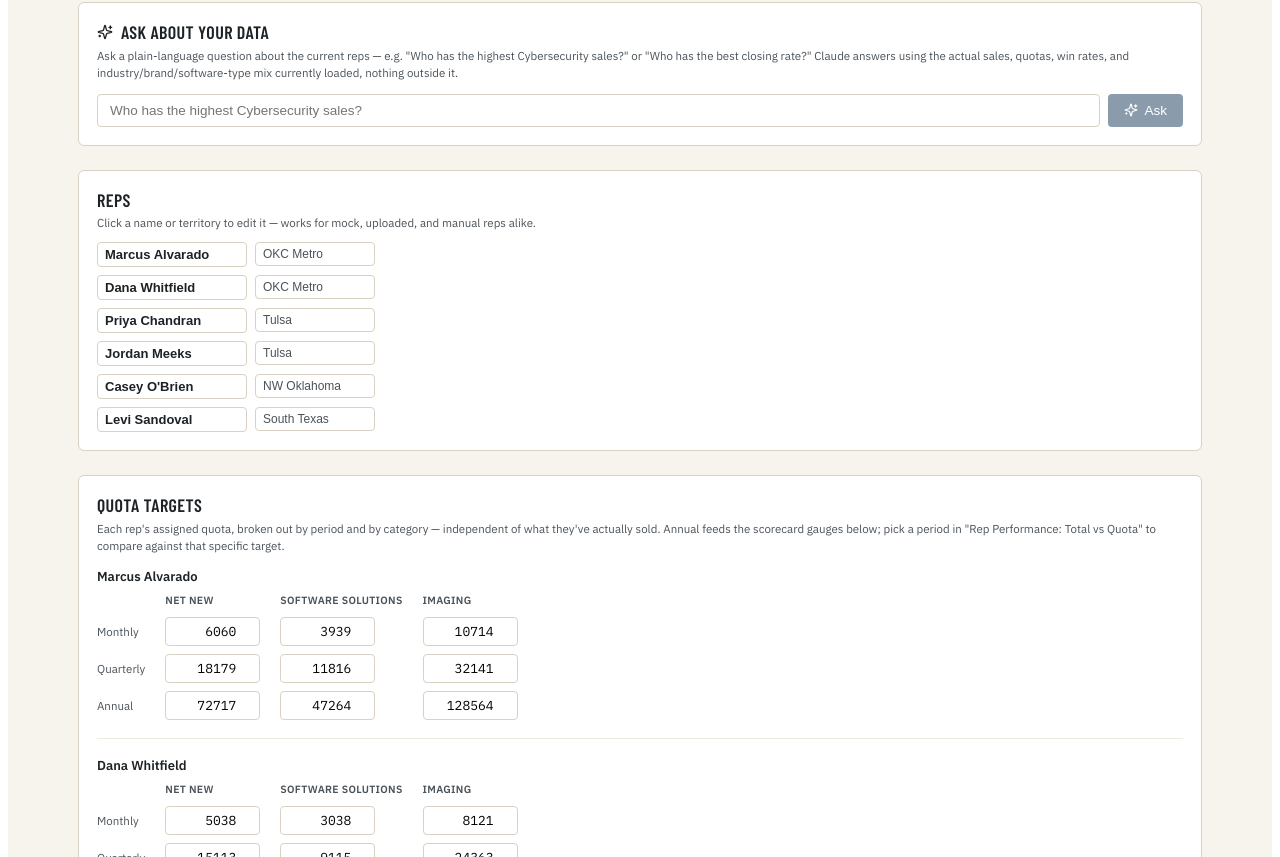
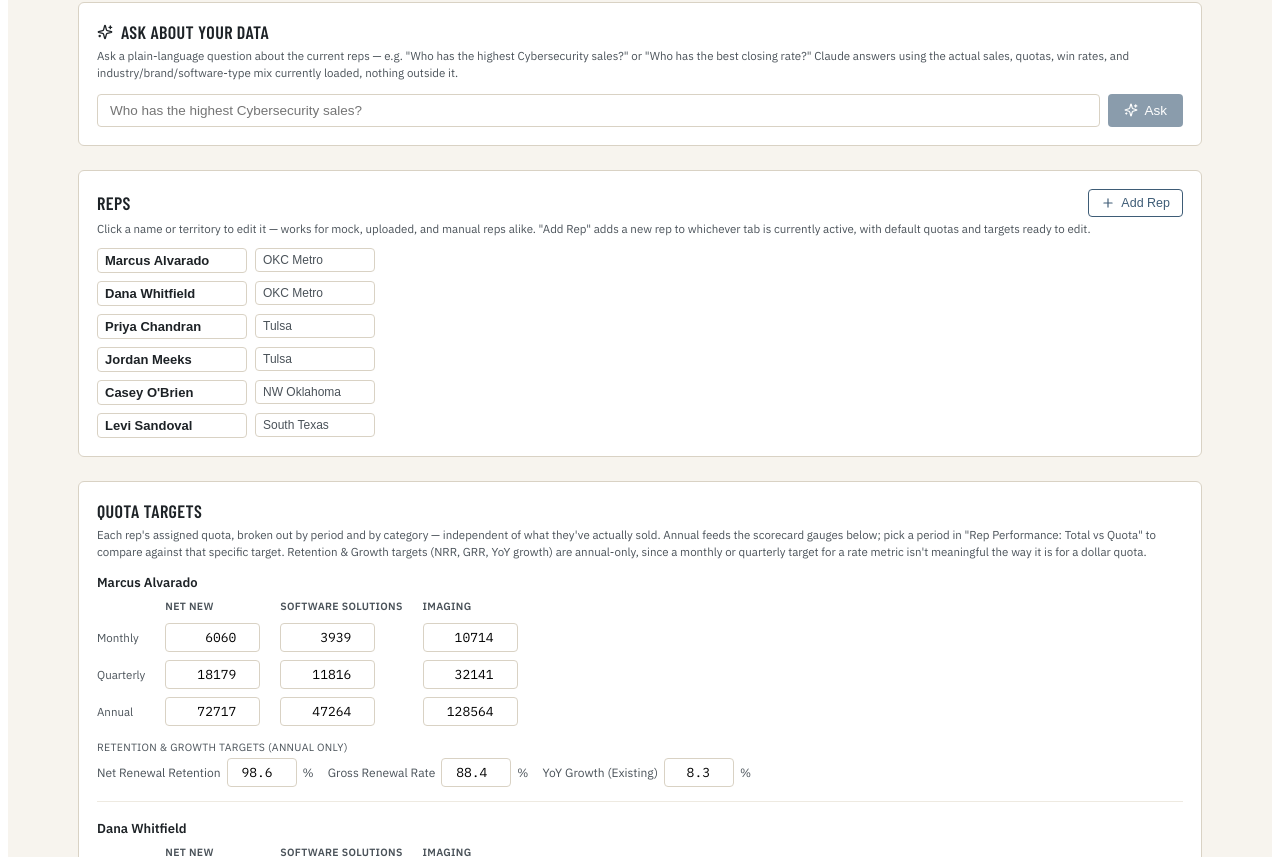
Before and after one commit to necker44/kpi-scorecard-generator, a React (Vite) app: page / in a window 1280 px wide. Shown: the part 363-1220 px from the top of the page. Built offline with nearby package versions, Linux system fonts and the light colour scheme.

Commit message:
Add Retention quota, and add rep button

```diff
--- a/src/App.jsx
+++ b/src/App.jsx
@@ -71,6 +71,9 @@ const DEFAULT_RETENTION_MATRIX = {
 function cloneRetentionMatrix(m) {
   return { monthly: { ...m.monthly }, quarterly: { ...m.quarterly }, annual: { ...m.annual } };
 }
+// Retention/growth quota targets are annual-only — there's no meaningful monthly/quarterly
+// target for a rate metric like NRR the way there is for a dollar sales quota.
+const DEFAULT_RETENTION_QUOTA = { nrr: 100, grr: 90, yoyGrowth: 10 };
 
 // ---------- Mock HubSpot-style data ----------
 const REPS = [
@@ -133,6 +136,7 @@ function generateMockData() {
   const quotaMatrix = {};
   const actualMatrix = {};
   const retentionMatrix = {};
+  const retentionQuota = {};
   let dealId = 1;
 
   REPS.forEach((rep) => {
@@ -221,9 +225,15 @@ function generateMockData() {
       quarterly: { nrr: round1(annualNRR + (rnd() - 0.5) * 5), grr: round1(Math.min(annualGRR + (rnd() - 0.5) * 5, 100)), yoyGrowth: round1(annualYoY + (rnd() - 0.5) * 5) },
       monthly: { nrr: round1(annualNRR + (rnd() - 0.5) * 7), grr: round1(Math.min(annualGRR + (rnd() - 0.5) * 7, 100)), yoyGrowth: round1(annualYoY + (rnd() - 0.5) * 7) },
     };
+    // Annual-only targets — company goals are usually a bit more uniform than actual results.
+    retentionQuota[rep.name] = {
+      nrr: round1(100 + (rnd() - 0.5) * 6),
+      grr: round1(90 + (rnd() - 0.5) * 4),
+      yoyGrowth: round1(10 + (rnd() - 0.5) * 4),
+    };
   });
 
-  return { deals, activities, quotaMatrix, actualMatrix, retentionMatrix };
+  return { deals, activities, quotaMatrix, actualMatrix, retentionMatrix, retentionQuota };
 }
 
 // ---------- File parsing helpers ----------
@@ -824,6 +834,7 @@ function saveToLocalStorage(state) {
       quotaMatrix: state.quotaMatrix,
       actualMatrix: state.actualMatrix,
       retentionMatrix: state.retentionMatrix,
+      retentionQuota: state.retentionQuota,
       fileNames: state.fileNames,
       insights: state.insights,
       deals: serializeDeals(state.deals),
@@ -831,6 +842,7 @@ function saveToLocalStorage(state) {
       manualDeals: serializeDeals(state.manualDeals || []),
       manualRoster: state.manualRoster || [],
       mockRoster: state.mockRoster || [],
+      uploadRoster: state.uploadRoster || [],
       metricOverrides: state.metricOverrides || {},
     };
     window.localStorage.setItem(STORAGE_KEY, JSON.stringify(serializable));
@@ -848,10 +860,12 @@ function loadFromLocalStorage() {
     parsed.manualDeals = deserializeDeals(parsed.manualDeals);
     parsed.manualRoster = parsed.manualRoster || [];
     parsed.mockRoster = parsed.mockRoster || null;
+    parsed.uploadRoster = parsed.uploadRoster || [];
     parsed.metricOverrides = parsed.metricOverrides || {};
     parsed.quotaMatrix = parsed.quotaMatrix || null;
     parsed.actualMatrix = parsed.actualMatrix || {};
     parsed.retentionMatrix = parsed.retentionMatrix || {};
+    parsed.retentionQuota = parsed.retentionQuota || {};
     return parsed;
   } catch (e) {
     console.warn("Couldn't load saved scorecard data:", e);
@@ -1156,6 +1170,7 @@ export default function App() {
   const initialMockRoster = useMemo(() => REPS.map((r) => ({ originalName: r.name, displayName: r.name, territory: r.territory })), []);
   const [mockRoster, setMockRoster] = useState(saved?.mockRoster ?? initialMockRoster);
   const [uploadedDeals, setUploadedDeals] = useState(saved?.deals ?? []);
+  const [uploadRoster, setUploadRoster] = useState(saved?.uploadRoster ?? []);
   const [uploadedActivities, setUploadedActivities] = useState(saved?.activities ?? []);
   const [fileNames, setFileNames] = useState(saved?.fileNames ?? []);
   const [manualRoster, setManualRoster] = useState(saved?.manualRoster ?? []);
@@ -1166,6 +1181,9 @@ export default function App() {
   );
   const [retentionMatrix, setRetentionMatrix] = useState(
     saved?.retentionMatrix && Object.keys(saved.retentionMatrix).length > 0 ? saved.retentionMatrix : mockData.retentionMatrix
+  );
+  const [retentionQuota, setRetentionQuota] = useState(
+    saved?.retentionQuota && Object.keys(saved.retentionQuota).length > 0 ? saved.retentionQuota : mockData.retentionQuota
   );
   const [quotaPeriod, setQuotaPeriod] = useState("annual");
   const [metricOverrides, setMetricOverrides] = useState(saved?.metricOverrides ?? {});
@@ -1198,7 +1216,9 @@ export default function App() {
 
   const deals = source === "mock" ? mockDeals : source === "upload" ? uploadedDeals : manualDeals;
   const activities = source === "mock" ? mockActivities : source === "upload" ? uploadedActivities : [];
-  const roster = source === "manual" ? manualRoster : [];
+  const roster = source === "manual" ? manualRoster
+    : source === "mock" ? mockRoster.map((r) => ({ name: r.displayName, territory: r.territory }))
+    : uploadRoster;
 
   // Whenever the mock tab is active, make sure mock reps have their sample Actual Sales
   // filled in. A rep counts as "not yet populated" if every period/category is 0 — covers
@@ -1247,6 +1267,20 @@ export default function App() {
       });
       return changed ? next : prev;
     });
+    setRetentionQuota((prev) => {
+      let changed = false;
+      const next = { ...prev };
+      mockRoster.forEach((r) => {
+        if (!next[r.displayName]) {
+          const seeded = mockData.retentionQuota[r.originalName];
+          if (seeded) {
+            next[r.displayName] = { ...seeded };
+            changed = true;
+          }
+        }
+      });
+      return changed ? next : prev;
+    });
     // eslint-disable-next-line react-hooks/exhaustive-deps
   }, [source, mockRoster]);
 
@@ -1258,6 +1292,7 @@ export default function App() {
     } else if (source === "upload") {
       setUploadedDeals((d) => d.map((deal) => (deal.rep === oldName ? { ...deal, rep: newName } : deal)));
       setUploadedActivities((a) => a.map((act) => (act.rep === oldName ? { ...act, rep: newName } : act)));
+      setUploadRoster((r) => r.map((x) => (x.name === oldName ? { ...x, name: newName } : x)));
     } else if (source === "manual") {
       setManualRoster((r) => r.map((x) => (x.name === oldName ? { ...x, name: newName } : x)));
       setManualDeals((d) => d.map((deal) => (deal.rep === oldName ? { ...deal, rep: newName } : deal)));
@@ -1277,6 +1312,11 @@ export default function App() {
       if (next[oldName]) { next[newName] = next[oldName]; delete next[oldName]; }
       return next;
     });
+    setRetentionQuota((r) => {
+      const next = { ...r };
+      if (next[oldName]) { next[newName] = next[oldName]; delete next[oldName]; }
+      return next;
+    });
     setMetricOverrides((o) => {
       if (!o[oldName]) return o;
       const next = { ...o };
@@ -1291,10 +1331,32 @@ export default function App() {
       setMockRoster((r) => r.map((x) => (x.displayName === repName ? { ...x, territory } : x)));
     } else if (source === "upload") {
       setUploadedDeals((d) => d.map((deal) => (deal.rep === repName ? { ...deal, territory } : deal)));
+      setUploadRoster((r) => r.map((x) => (x.name === repName ? { ...x, territory } : x)));
     } else if (source === "manual") {
       setManualRoster((r) => r.map((x) => (x.name === repName ? { ...x, territory } : x)));
       setManualDeals((d) => d.map((deal) => (deal.rep === repName ? { ...deal, territory } : deal)));
     }
+  };
+
+  // Adds a brand-new, zero-deal rep to whichever source is currently active. They show up
+  // immediately in the Reps list, Quota Targets, Actual Sales, Retention & Growth, every chart,
+  // and get their own scorecard — same as any other rep, just starting from a blank slate.
+  const addRepGlobal = () => {
+    const existingNames = new Set(Object.keys(byRep));
+    let n = 1;
+    let name = "New Rep";
+    while (existingNames.has(name)) { n += 1; name = `New Rep ${n}`; }
+
+    if (source === "mock") {
+      setMockRoster((r) => [...r, { originalName: name, displayName: name, territory: "" }]);
+    } else if (source === "upload") {
+      setUploadRoster((r) => [...r, { name, territory: "" }]);
+    } else {
+      setManualRoster((r) => [...r, { name, territory: "" }]);
+    }
+    setQuotaMatrix((q) => ({ ...q, [name]: cloneMatrix(DEFAULT_QUOTA_MATRIX) }));
+    setRetentionMatrix((r) => ({ ...r, [name]: cloneRetentionMatrix(DEFAULT_RETENTION_MATRIX) }));
+    setRetentionQuota((r) => ({ ...r, [name]: { ...DEFAULT_RETENTION_QUOTA } }));
   };
 
   const setMetricOverride = (repName, field, value) => {
@@ -1312,15 +1374,15 @@ export default function App() {
   React.useEffect(() => {
     if (source === "mock" && uploadedDeals.length === 0 && manualDeals.length === 0 && manualRoster.length === 0 && Object.keys(insights).length === 0 && Object.keys(metricOverrides).length === 0 && Object.keys(actualMatrix).length === 0) return;
     saveToLocalStorage({
-      source, quotaMatrix, actualMatrix, retentionMatrix, fileNames, insights,
+      source, quotaMatrix, actualMatrix, retentionMatrix, retentionQuota, fileNames, insights,
       deals: uploadedDeals, activities: uploadedActivities,
-      manualDeals, manualRoster, mockRoster, metricOverrides,
+      manualDeals, manualRoster, mockRoster, uploadRoster, metricOverrides,
     });
     setJustSaved(true);
     const t = setTimeout(() => setJustSaved(false), 1500);
     return () => clearTimeout(t);
     // eslint-disable-next-line react-hooks/exhaustive-deps
-  }, [source, quotaMatrix, actualMatrix, retentionMatrix, fileNames, insights, uploadedDeals, uploadedActivities, manualDeals, manualRoster, mockRoster, metricOverrides]);
+  }, [source, quotaMatrix, actualMatrix, retentionMatrix, retentionQuota, fileNames, insights, uploadedDeals, uploadedActivities, manualDeals, manualRoster, mockRoster, uploadRoster, metricOverrides]);
 
   const quotasForKPI = useMemo(() => {
     const out = {};
@@ -1412,6 +1474,13 @@ export default function App() {
         });
         return next;
       });
+      setRetentionQuota((r) => {
+        const next = { ...r };
+        repNames.forEach((rep) => {
+          if (!(rep in next)) next[rep] = { ...DEFAULT_RETENTION_QUOTA };
+        });
+        return next;
+      });
       setSource("upload");
     } catch (e) {
       setError("Couldn't read one of those files. Check that it's a valid CSV or Excel export.");
@@ -1423,6 +1492,7 @@ export default function App() {
   const resetUploads = () => {
     setUploadedDeals([]);
     setUploadedActivities([]);
+    setUploadRoster([]);
     setFileNames([]);
     setInsights({});
     setQuotaMatrix(mockData.quotaMatrix);
@@ -1751,10 +1821,18 @@ QUESTION: ${q}`;
 
         {/* Reps: name + territory, editable regardless of source */}
         <div className="no-print" style={{ background: "#FFFFFF", border: `1px solid ${COLORS.line}`, borderRadius: 6, padding: 18, marginBottom: 24 }}>
-          <div style={{ fontFamily: "'Barlow Condensed', sans-serif", fontSize: 18, fontWeight: 600, textTransform: "uppercase", letterSpacing: 0.4, color: COLORS.ink, marginBottom: 4 }}>
-            Reps
-          </div>
-          <div style={{ fontSize: 11.5, color: COLORS.inkSoft, marginBottom: 12 }}>Click a name or territory to edit it — works for mock, uploaded, and manual reps alike.</div>
+          <div style={{ display: "flex", justifyContent: "space-between", alignItems: "center", marginBottom: 4, flexWrap: "wrap", gap: 8 }}>
+            <div style={{ fontFamily: "'Barlow Condensed', sans-serif", fontSize: 18, fontWeight: 600, textTransform: "uppercase", letterSpacing: 0.4, color: COLORS.ink }}>
+              Reps
+            </div>
+            <button
+              onClick={addRepGlobal}
+              style={{ display: "flex", alignItems: "center", gap: 6, background: "none", border: `1px solid ${COLORS.steel}`, color: COLORS.steel, borderRadius: 4, padding: "6px 12px", fontSize: 12.5, cursor: "pointer" }}
+            >
+              <Plus size={14} /> Add Rep
+            </button>
+          </div>
+          <div style={{ fontSize: 11.5, color: COLORS.inkSoft, marginBottom: 12 }}>Click a name or territory to edit it — works for mock, uploaded, and manual reps alike. "Add Rep" adds a new rep to whichever tab is currently active, with default quotas and targets ready to edit.</div>
           <div style={{ display: "flex", flexDirection: "column", gap: 8 }}>
             {Object.keys(byRep).length === 0 && <div style={{ color: COLORS.inkSoft, fontSize: 13 }}>No reps loaded yet.</div>}
             {Object.values(byRep).map((r) => (
@@ -1786,7 +1864,7 @@ QUESTION: ${q}`;
             Quota Targets
           </div>
           <div style={{ fontSize: 11.5, color: COLORS.inkSoft, marginBottom: 14, lineHeight: 1.5 }}>
-            Each rep's assigned quota, broken out by period and by category — independent of what they've actually sold. Annual feeds the scorecard gauges below; pick a period in "Rep Performance: Total vs Quota" to compare against that specific target.
+            Each rep's assigned quota, broken out by period and by category — independent of what they've actually sold. Annual feeds the scorecard gauges below; pick a period in "Rep Performance: Total vs Quota" to compare against that specific target. Retention &amp; Growth targets (NRR, GRR, YoY growth) are annual-only, since a monthly or quarterly target for a rate metric isn't meaningful the way it is for a dollar quota.
           </div>
           {Object.keys(byRep).length === 0 && <div style={{ color: COLORS.inkSoft, fontSize: 13 }}>No reps loaded yet.</div>}
           <div style={{ display: "flex", flexDirection: "column", gap: 18 }}>
@@ -1828,6 +1906,32 @@ QUESTION: ${q}`;
                         ))}
                       </tbody>
                     </table>
+                  </div>
+                  <div style={{ marginTop: 10 }}>
+                    <div style={{ fontSize: 10.5, color: COLORS.inkSoft, textTransform: "uppercase", letterSpacing: 0.3, marginBottom: 4 }}>Retention &amp; Growth Targets (Annual only)</div>
+                    <div style={{ display: "flex", gap: 14, flexWrap: "wrap" }}>
+                      {RETENTION_METRICS.map((rm) => {
+                        const rq = retentionQuota[r.rep] || DEFAULT_RETENTION_QUOTA;
+                        return (
+                          <label key={rm.key} style={{ display: "flex", alignItems: "center", gap: 6, fontSize: 12, color: COLORS.inkSoft }}>
+                            {rm.label}
+                            <input
+                              type="number"
+                              step="0.1"
+                              value={rq[rm.key] ?? ""}
+                              onChange={(e) =>
+                                setRetentionQuota((q) => ({
+                                  ...q,
+                                  [r.rep]: { ...(q[r.rep] || DEFAULT_RETENTION_QUOTA), [rm.key]: parseFloat(e.target.value) || 0 },
+                                }))
+                              }
+                              style={{ width: 70, border: `1px solid ${COLORS.line}`, borderRadius: 4, padding: "5px 8px", fontSize: 13, textAlign: "right" }}
+                            />
+                            <span style={{ fontSize: 12 }}>{rm.suffix}</span>
+                          </label>
+                        );
+                      })}
+                    </div>
                   </div>
                 </div>
               );
```
